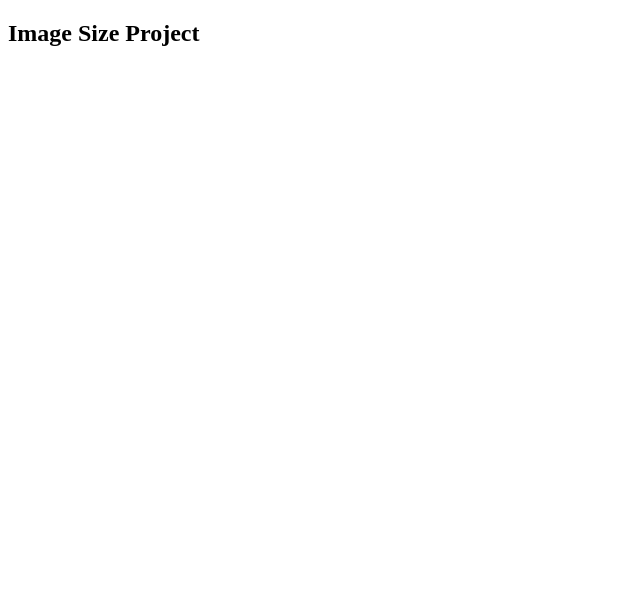
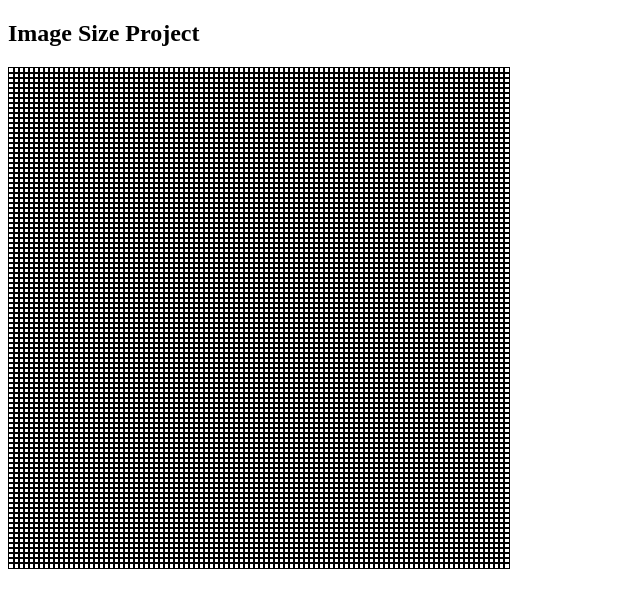
Before and after one commit to nicola-laurel-willis/file-size-visualisation, a website with bundled scripts: page index.html in a window 1280 px wide. Shown: the whole page, without its empty margins (0-640 px from the left). Built offline with nearby package versions, Linux system fonts and the light colour scheme.

Commit message:
generated grid using dynamically styled divs - slow

```diff
--- a/index.css
+++ b/index.css
@@ -0,0 +1,13 @@
+#grid-main {
+  width: 500px;
+  height: 500px;
+  /* border: #ddd 1px solid; */
+  position: absolute
+}
+
+#grid-square {
+  border: 1px solid black;
+  /* border-right: 0px;
+  border-bottom: 0px; */
+  position: absolute
+}
--- a/index.html
+++ b/index.html
@@ -13,7 +13,9 @@
 
 <body>
   <h2>Image Size Project</h2>
-  <!-- <div id="drawing"></div> -->
+  <div id="grid-main">
+
+  </div>
 </body>
 
 </html>
--- a/index.js
+++ b/index.js
@@ -0,0 +1,86 @@
+const testFunction = () => {
+
+
+
+  const values = []
+  for (let value = 1; value <= 100; value++) {
+    values.push(value)
+  }
+
+  const coordinates = values.map(rowValue => {
+
+      const newArray = values.map(colValue => {
+        return ({
+          row: rowValue,
+          col: colValue
+        })
+      })
+
+      return newArray
+  })
+  .flat(1)
+
+  const gridSquareEdgeLength = 500/values.length
+  console.log('gridSquareEdgeLength', gridSquareEdgeLength)
+  const gridMain = document.body.querySelector("#grid-main")
+
+
+
+  coordinates.map(({row, col}, index) => {
+
+    // const gridSquare = document.createElement("div").setAttribute("id", `grid-square${x}${y}`)
+
+    const gridSquare = document.createElement("div")
+    //gridSquare.setAttribute("id", `grid-square-row-${row}-col-${col}`)
+    gridSquare.setAttribute("id", "grid-square")
+
+    //console.log('x: ', x, 'y: ', y)
+
+    const distanceFromTop = (row - 1)*gridSquareEdgeLength
+    const distanceFromLeft = (col - 1)*gridSquareEdgeLength
+
+
+    const firstColumn = 1
+    const lastColumn = values.length
+    console.log("lastColumn", lastColumn)
+
+    const firstRow = 1
+    const lastRow = values.length
+
+    const basicStyle = `width: ${gridSquareEdgeLength}px; height: ${gridSquareEdgeLength}px; top: ${distanceFromTop}px; left: ${distanceFromLeft}px`
+
+    //gridSquare.setAttribute("style", `width: ${gridSquareEdgeLength}px; height: ${gridSquareEdgeLength}px; top: ${topValue}px`)
+    gridSquare.setAttribute("style", `width: ${gridSquareEdgeLength}px; height: ${gridSquareEdgeLength}px; top: ${distanceFromTop}px; left: ${distanceFromLeft}px`)
+
+    // if(col === firstColumn && row === firstRow){
+    //   gridSquare.setAttribute("style", `${basicStyle}; border-left: 0px; border-top: 0px`)
+    // }
+    // if(col === lastColumn && row === lastColumn){
+
+    // }
+
+    gridMain.appendChild(gridSquare)
+
+
+  })
+
+
+
+
+
+
+
+
+  console.log('coordinates', coordinates)
+
+
+}
+
+
+const createCoordinates = () => {
+  return {
+    y: value,
+    x: value
+  }
+}
+window.onload = testFunction
```
Also changed, not shown: 1 other file.
